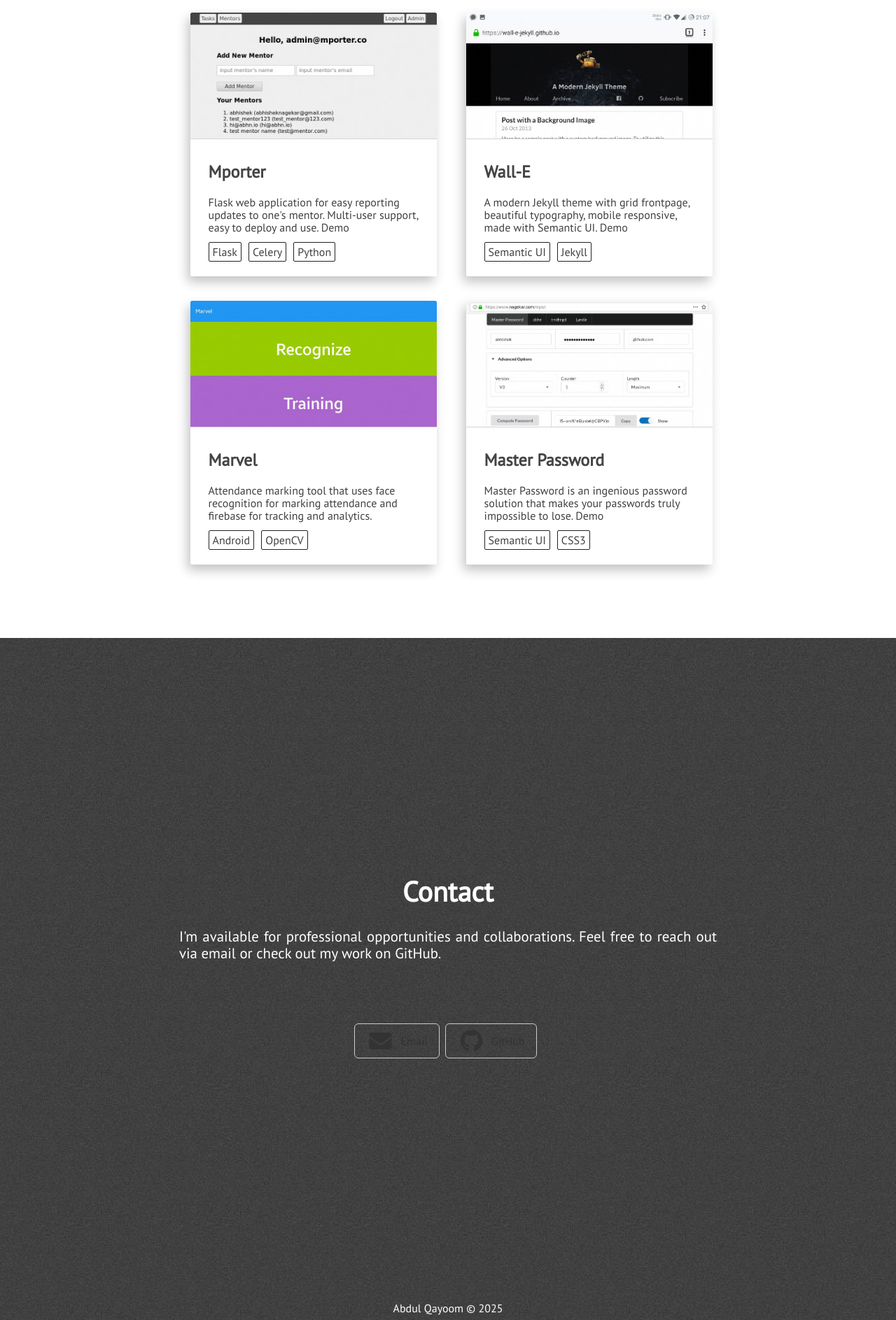
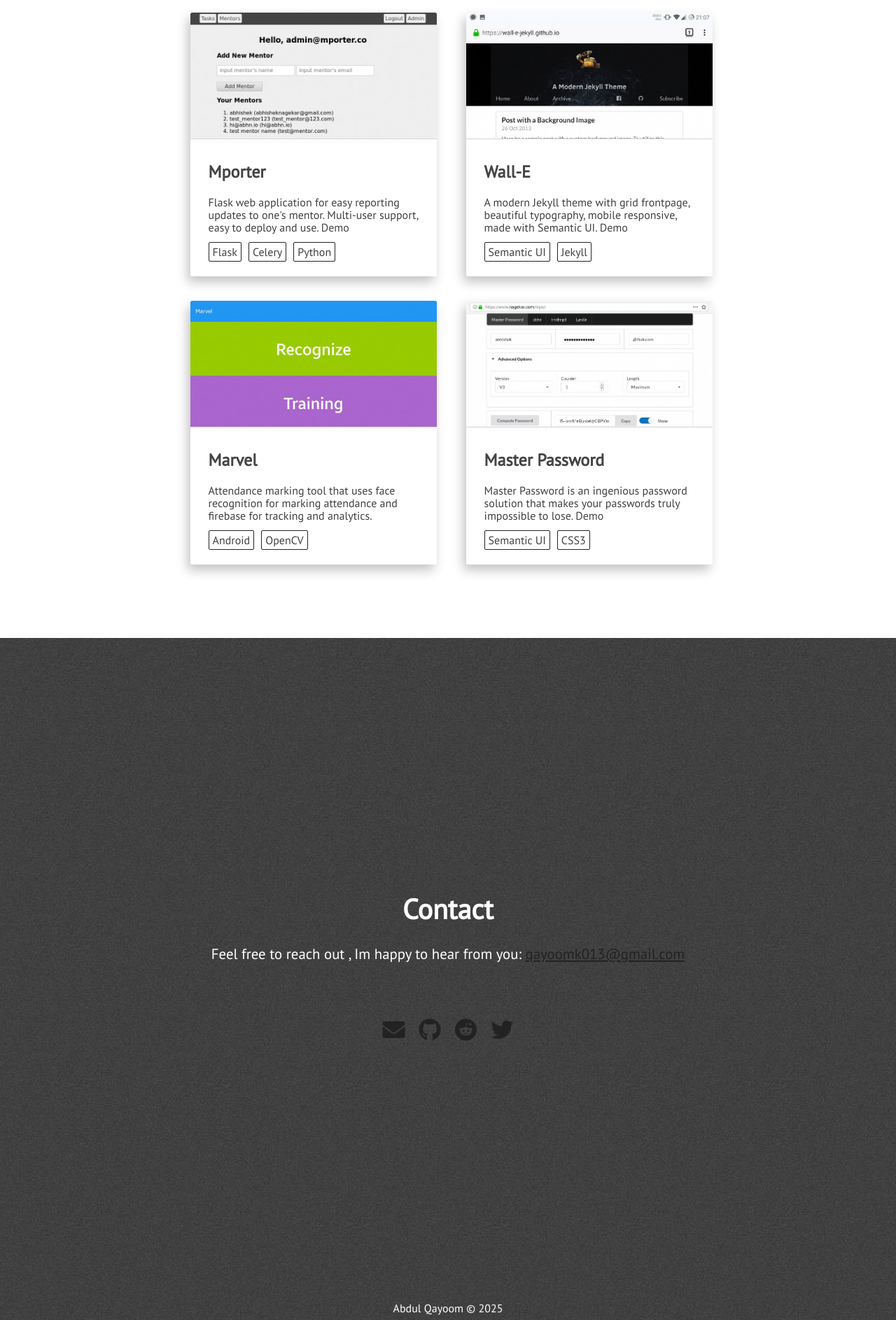
Before and after one commit to qayoom685/qayoom685.github.io, a Jekyll site: the page built from index.html, in a window 1280 px wide. Shown: the part 3094-4981 px from the top of the page at 70% size. Built offline with Jekyll 4.4.1, drawn with Linux system fonts in a browser that asks for light colours; nearby versions of some CDN libraries.

Commit message:
readjust contact fields and remove css button

```diff
--- a/_includes/extra.html
+++ b/_includes/extra.html
@@ -1,59 +1,39 @@
-<!-- <div class="section-wrapper">
+<div class="section-wrapper">
     <section class="section extra" id="extra">
         <div>
-            <div class="section-heading" id="chat-text">Contact</div> -->
+            <div class="section-heading" id="chat-text">Contact</div>
             <!-- <p class="paragraph-text justify-text">
                 I'd love to hear from you! I'm open to collaborations, especially on open source projects. Interesting work opportunity? Shoot. Just want to have a coffee and talk about stars, cars or Pokémon? Awesome.
             </p> -->
-            <!-- <p class="paragraph-text justify-text">
+            <p class="paragraph-text justify-text">
                 Feel free to reach out , Im happy to hear from you: <a href="mailto:{{ site.email }}">{{ site.email }}</a>
-            </p> -->
+            </p>
             <!-- <p class="paragraph-text justify-text">
                 My resume is available here: <a href="{{ site.blog_url }}/resume/resume.pdf">PDF</a>, <a href="{{ site.blog_url }}/resume/resume.docx">DOC</a>
             </p> -->
-            <!-- <div class="extra-links">
+            <div class="extra-links">
                 <span class="hint--bottom bottom-link" aria-label="Email">
                     <a href="mailto:{{ site.email }}"><i class="head-icon fas fa-envelope"></i></a>
-                </span> -->
+                </span>
                 <!-- <span class="hint--bottom bottom-link" aria-label="PGP Key">
                     <a href="https://www.nagekar.com/publickey.abhishek@nagekar.com.asc"><i class="head-icon fas fa-key"></i></a>
                 </span> -->
-                <!-- <span class="hint--bottom bottom-link" aria-label="GitHub">
+                <span class="hint--bottom bottom-link" aria-label="GitHub">
                     <a href="https://github.com/{{ site.github_username }}"><i class="head-icon fab fa-github"></i></a>
-                </span> -->
+                </span>
                 <!-- <span class="hint--bottom bottom-link" aria-label="Web Blog">
                     <a href="{{ site.blog_url }}"><i class="head-icon fas fa-rss"></i></a>
                 </span> -->
                 <!-- <span class="hint--bottom bottom-link" aria-label="Keybase">
                     <a href="https://keybase.io/{{ site.keybase_username }}"><i class="head-icon fab fa-keybase"></i></a>
                 </span> -->
-                <!-- < <span class="hint--bottom bottom-link" aria-label="Reddit">
+                <span class="hint--bottom bottom-link" aria-label="Reddit">
                     <a href="https://www.reddit.com/u/{{ site.reddit_username }}"><i class="head-icon fab fa-reddit"></i></a>
-                </span> -->
-                <!-- <span class="hint--bottom bottom-link" aria-label="Twitter">
+                </span>
+                <span class="hint--bottom bottom-link" aria-label="Twitter">
                     <a href="https://twitter.com/{{ site.twitter_username }}"><i class="head-icon fab fa-twitter"></i></a>
                 </span>
             </div>
         </div>
     </section>
-</div> -->
-
-
-<div class="section-wrapper">
-    <section class="section extra" id="extra">
-        <div>
-            <div class="section-heading" id="chat-text">Contact</div>
-            <p class="paragraph-text justify-text">
-                I'm available for professional opportunities and collaborations. Feel free to reach out via email or check out my work on GitHub.
-            </p>
-            <div class="extra-links">
-                <a class="contact-button" href="mailto:{{ site.email }}">
-                    <i class="head-icon fas fa-envelope"></i> Email
-                </a>
-                <a class="contact-button" href="https://github.com/{{ site.github_username }}" target="_blank" rel="noopener">
-                    <i class="head-icon fab fa-github"></i> GitHub
-                </a>
-            </div>
-        </div>
-    </section>
 </div>
--- a/vendor/css/semi-transparent-buttons.css
+++ b/vendor/css/semi-transparent-buttons.css
@@ -56,22 +56,3 @@
   background: #222;
   cursor: pointer;
 }
-
-.contact-button {
-    display: inline-flex;
-    align-items: center;
-    gap: 8px;
-    padding: 8px 16px;
-    margin: 8px 8px 0 0;
-    text-decoration: none;
-    border: 1px solid #ccc;
-    border-radius: 6px;
-    font-size: 16px;
-    color: #333;
-    transition: background 0.2s, color 0.2s;
-}
-
-.contact-button:hover {
-    background-color: #ccc;
-    color: #333;
-}
```
